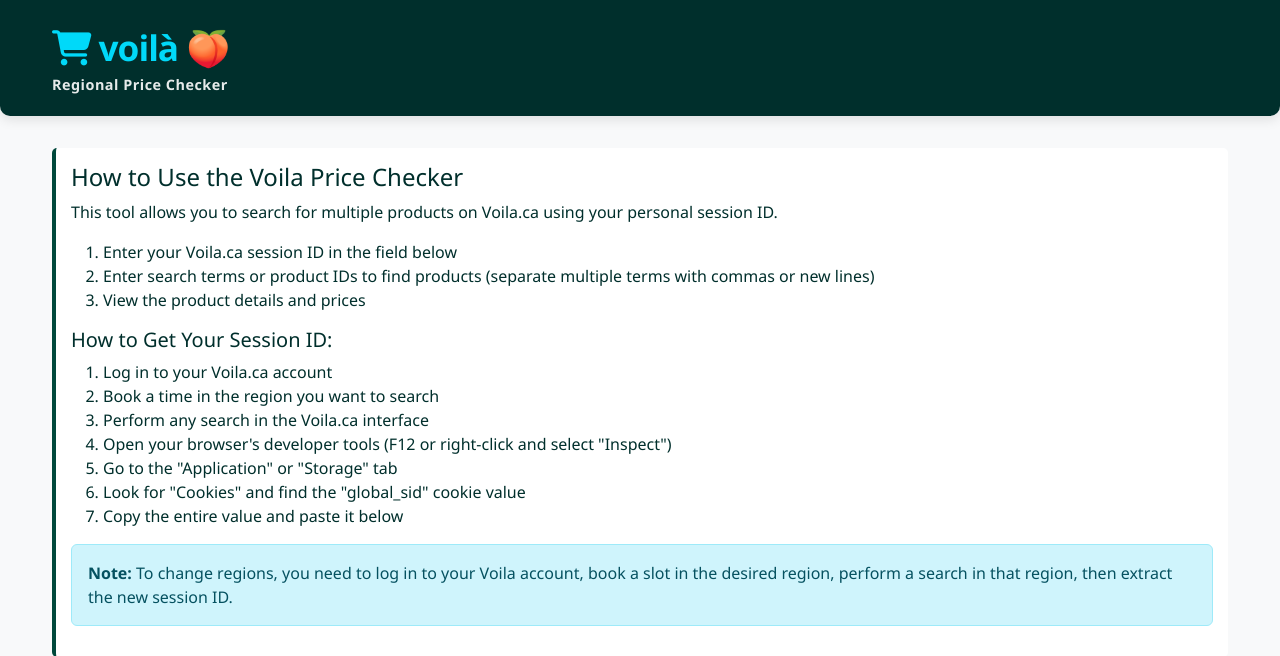
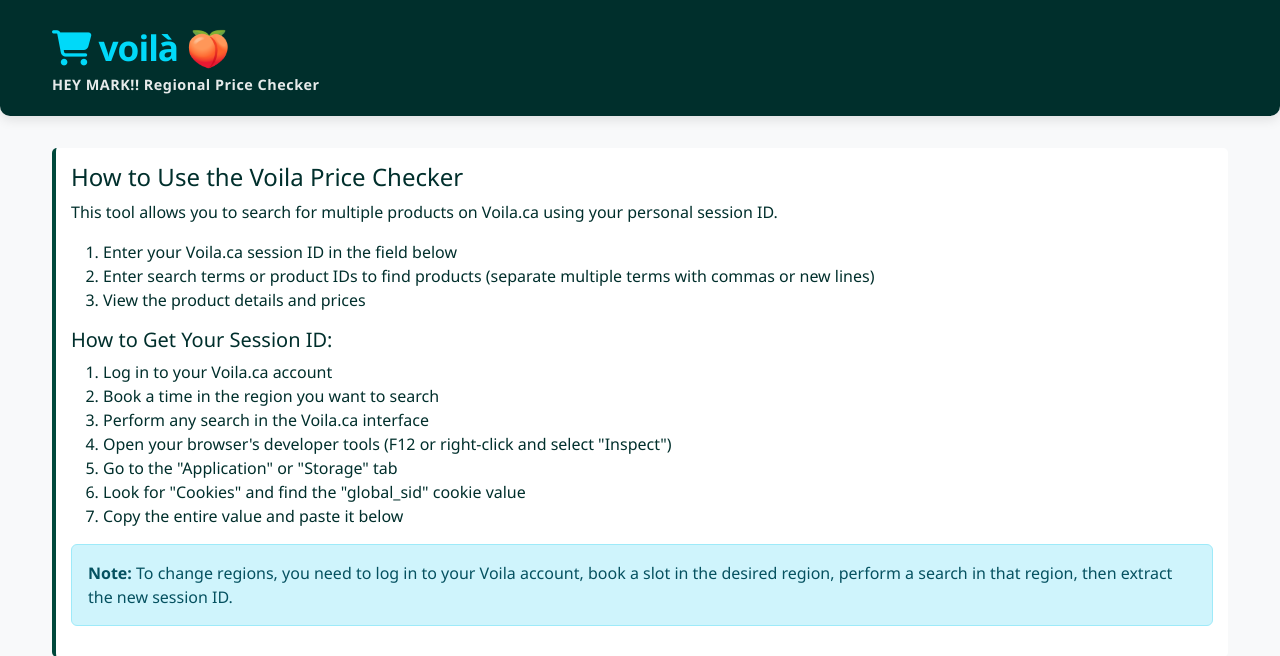
Before and after one commit to Nacnud88/markchecker, a Flask app: page / in a window 1280 px wide. Shown: the top 656 px of the page. Run offline with Flask 3, Linux system fonts and the light colour scheme; some libraries are stand-ins or nearby versions.

Commit message:
Update index.html

```diff
--- a/templates/index.html
+++ b/templates/index.html
@@ -3,7 +3,7 @@
 <head>
     <meta charset="UTF-8">
     <meta name="viewport" content="width=device-width, initial-scale=1.0">
-    <title>Voila Price Checker Hey Mark!!</title>
+    <title>Voila Price Checker</title>
     <link href="https://cdn.jsdelivr.net/npm/bootstrap@5.3.0-alpha1/dist/css/bootstrap.min.css" rel="stylesheet">
     <link rel="stylesheet" href="https://cdnjs.cloudflare.com/ajax/libs/font-awesome/6.4.0/css/all.min.css">
     <script src="https://cdnjs.cloudflare.com/ajax/libs/xlsx/0.18.5/xlsx.full.min.js"></script>
@@ -291,7 +291,7 @@
         <div class="container">
             <a class="navbar-brand" href="#">
                 <span class="logo-text"><i class="fas fa-shopping-cart me-2"></i>voilà 🍑</span>
-                <small class="d-block brand-subtitle">Regional Price Checker</small>
+                <small class="d-block brand-subtitle">HEY MARK!! Regional Price Checker</small>
             </a>
         </div>
     </nav>
```
